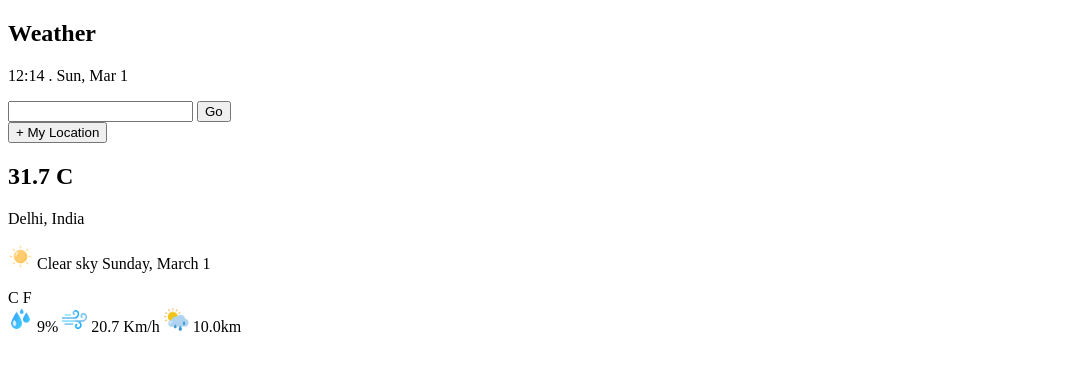
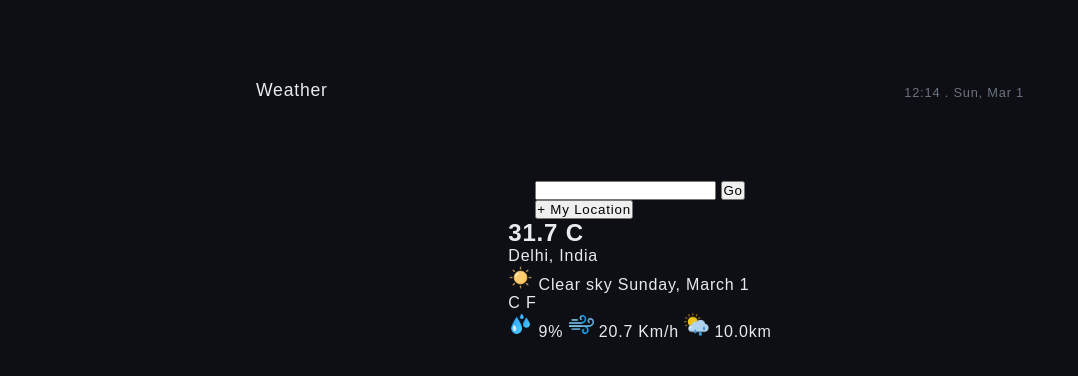
Before and after one commit to Chirag5017/Weather-App, a plain HTML site: page index.html in a window 1280 px wide. Shown: the whole page, without its empty margins (0-1078 px from the left). Drawn offline with Linux system fonts and the light colour scheme.

Commit message:
Fix header class names and add initial CSS styles for layout and design

```diff
--- a/index.html
+++ b/index.html
@@ -4,15 +4,16 @@
     <meta charset="UTF-8">
     <meta name="viewport" content="width=device-width, initial-scale=1.0">
     <title>Weather App</title>
+    <link rel="stylesheet" href="style.css">
 </head>
 <body>
     <!-- Header Section  -->
     <header>
-        <div class="mainheading">
+        <div class="mainHeading">
             <h2>Weather</h2>
         </div>
         <div class="subHeading">
-            <p class="TimeAndDate">
+            <p class="timeAndDate">
                 <span>12:14</span> .
                 <span>Sun</span>,
                 <span>Mar 1</span>
--- /dev/null
+++ b/style.css
@@ -0,0 +1,46 @@
+* {
+    box-sizing: border-box;
+    margin: 0;
+    padding: 0;
+    letter-spacing: 0.8px;
+}
+
+:root {
+    --bg: #0d0f14;
+    --surface: rgba(255,255,255,0.04);
+    --border: rgba(255,255,255,0.08);
+    --text: #e8eaf0;
+    --muted: #6b7280;
+    --accent: #7eb8f7;
+    --danger: #f87171;
+    --warm: #fbbf24;
+}
+
+body {
+    background-color:var(--bg);
+    color: var(--text);
+    font-family: 'DM Sans', sans-serif;
+    display: flex;
+    flex-direction: column;
+    align-items: center;
+
+    /* transition: background 0.5s ease; */
+}
+
+header {
+    display: flex;
+    justify-content: space-between;
+    width: 60%;
+    margin: 80px;
+}
+
+.mainHeading h2{
+    font-weight: 400;
+    font-size: 1.1rem;
+}
+
+.timeAndDate {
+    font-size: 0.8rem;
+    margin-top: 5px;
+    color:#6b7280;
+}
```
